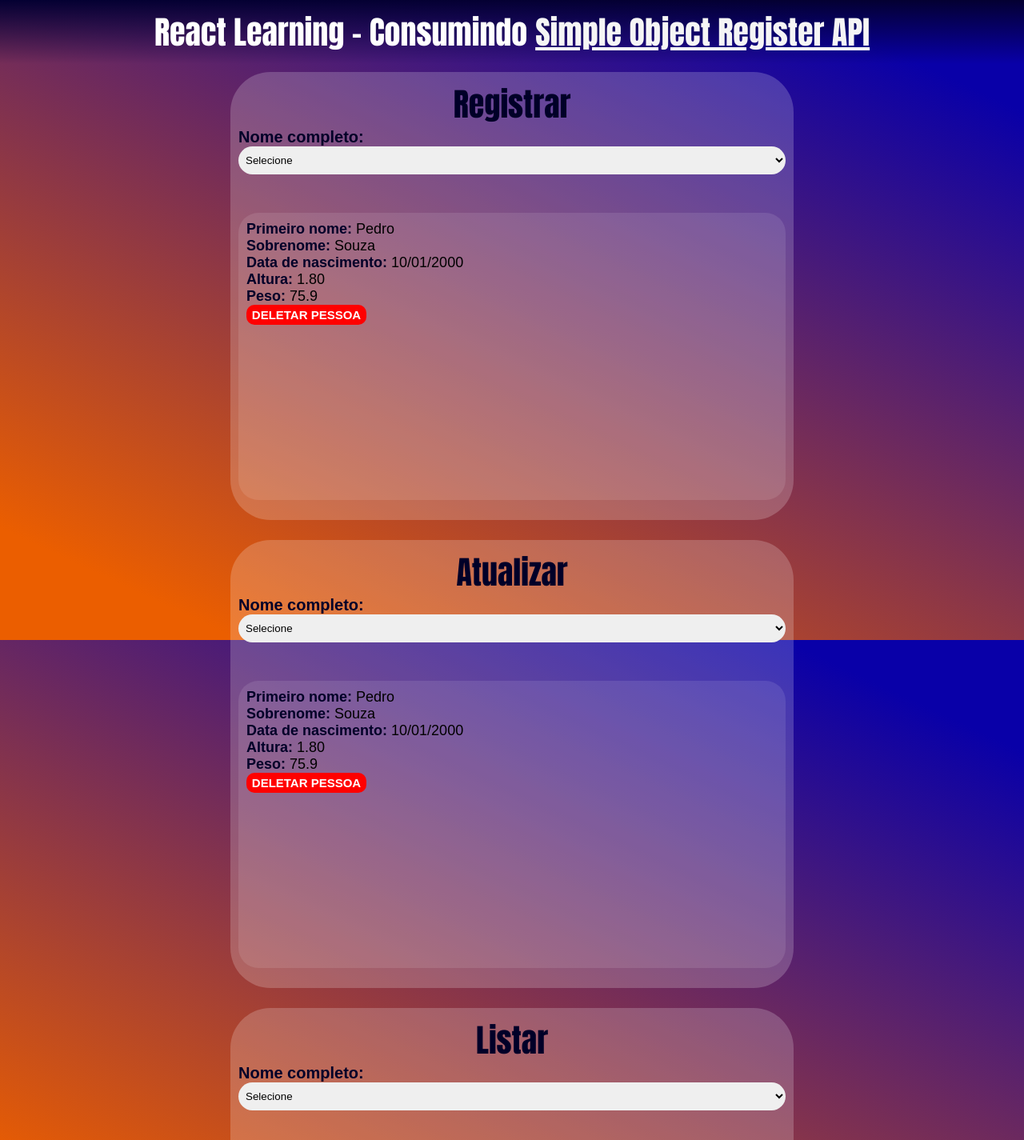
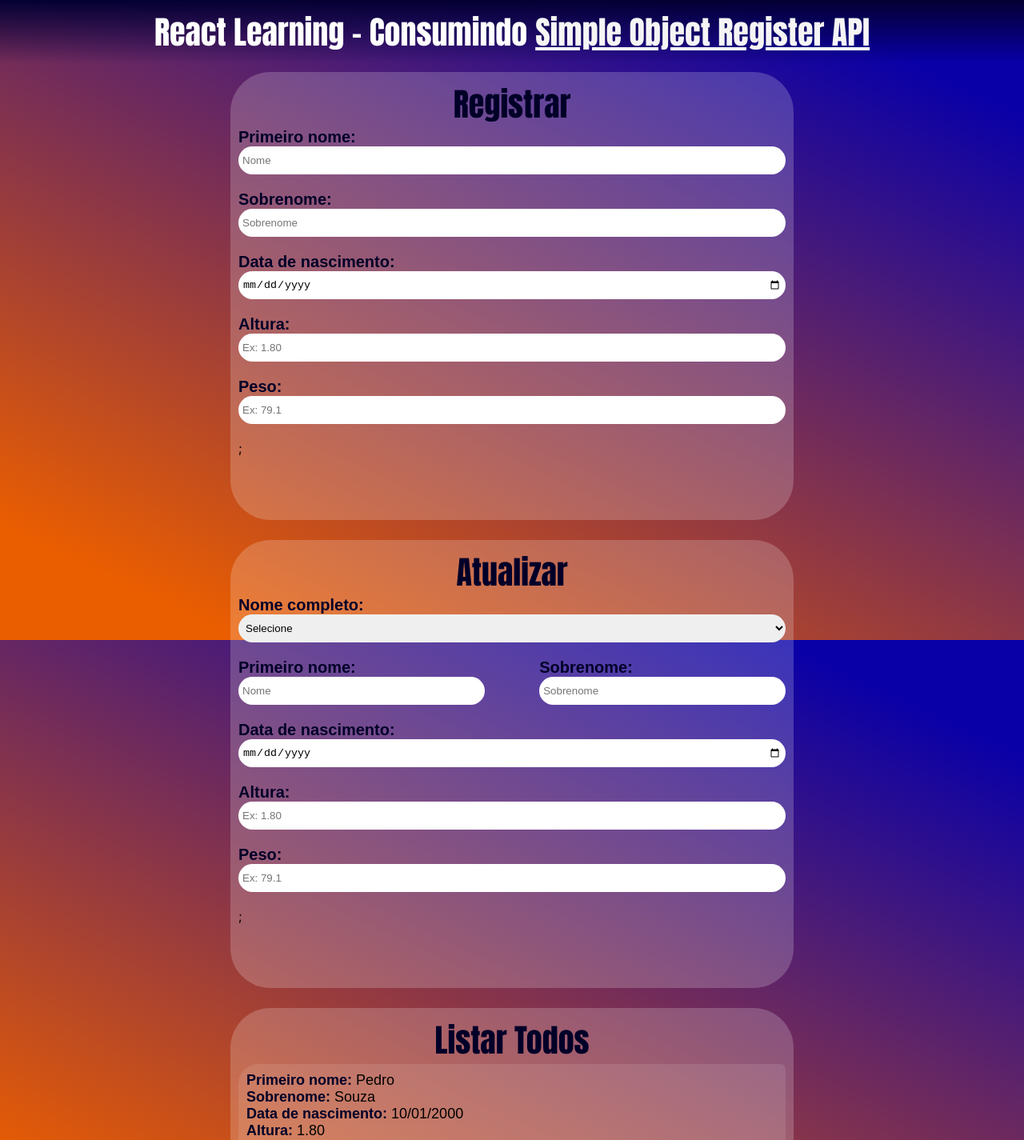
Before and after one commit to Thiago-Henrique-Santos/react-learning, a React (Create React App) app: page / in a window 1280 px wide. Shown: the top 1425 px of the page at 80% size. Built offline with nearby package versions, Linux system fonts and the light colour scheme.

Commit message:
feat: :sparkles: Mudando conteúdo de CrudSection confome o tipo de operação CRUD
Criada uma função getCrudComponent, que realiza um switch para passar o componente correto para uma variável inserida em crudSection

```diff
--- a/src/App.jsx
+++ b/src/App.jsx
@@ -7,10 +7,11 @@
       <header>React Learning - Consumindo <a href="https://github.com/Thiago-Henrique-Santos/LearningProjects/tree/main">Simple Object Register API</a></header>
 
       <main>
-        <CrudSection title="Registrar"/>
-        <CrudSection title="Atualizar"/>
-        <CrudSection title="Listar"/>
-        <CrudSection title="Deletar"/>
+        <CrudSection type="create" title="Registrar"/>
+        <CrudSection type="update" title="Atualizar"/>
+        <CrudSection type="readAll"title="Listar Todos"/>
+        <CrudSection type="read"title="Pesquisar"/>
+        <CrudSection type="delete" title="Deletar"/>
       </main>
 
       <footer>
--- a/src/components/CrudSection/CrudSection.jsx
+++ b/src/components/CrudSection/CrudSection.jsx
@@ -1,15 +1,34 @@
 import './crud.css';
 
-function CrudSection({title}) {
+function CrudSection({type, title}) {
+    const crudComponent = getCrudComponent(type);
     return (
       <section class='CrudSection'>
         <h1>{title}</h1>
-        <SearchPerson/>
+        {crudComponent};
       </section>
     );
 }
 
-/*function Create() {
+function getCrudComponent(type) {
+    switch (type) {
+        case "create":
+            return(<Create/>);
+        case "read":
+            return (<SearchPerson/>);
+        case "readAll":
+            return(<ReadAll/>);
+        case "update":
+            return(<Update/>);
+        case "delete":
+            return(<Create/>);
+        default:
+            console.log("Non-developed yet!");
+            break;
+    }
+}
+
+function Create() {
     return (
         <form class='InsertData'>
             <div>
@@ -34,9 +53,9 @@
             </div>
         </form>
     );
-}*/
+}
 
-/*function Update() {
+function Update() {
     return (
         <form class='InsertData'>
             <div>
@@ -71,9 +90,9 @@
             </div>
         </form>
     );
-}*/
+}
 
-/*function ReadAll() {
+function ReadAll() {
     return(
         <div class='InfoBox'>
             <ShowInformation firstName='Pedro' lastName='Souza' birthdate='10/01/2000' height='1.80' weight='75.9'/>
@@ -82,7 +101,7 @@
             <ShowInformation firstName='Guilherme' lastName='Mello' birthdate='02/07/1980' height='1.82' weight='80.1'/>
         </div>
     );
-}*/
+}
 
 function SearchPerson() {
     return(
```
